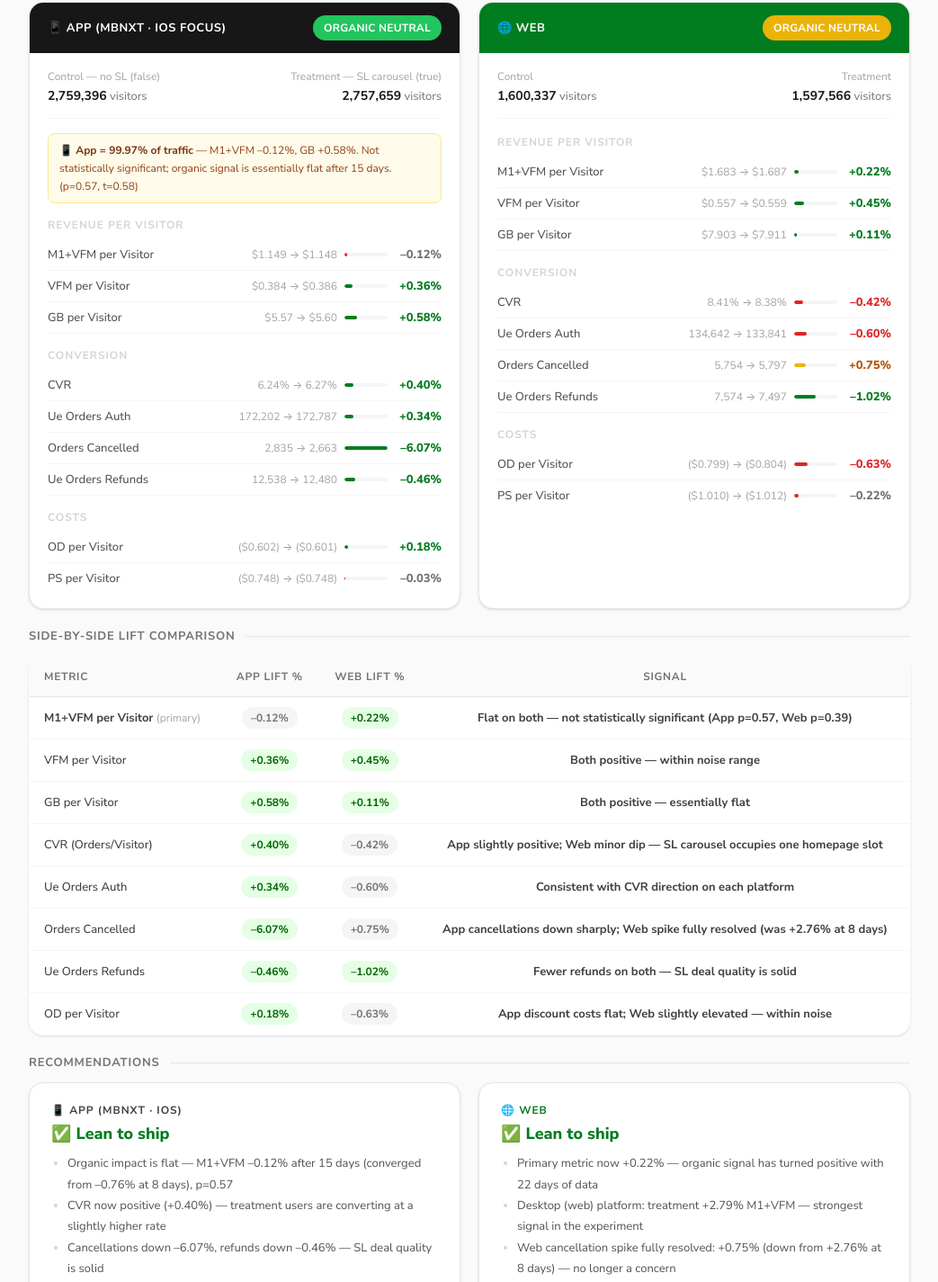
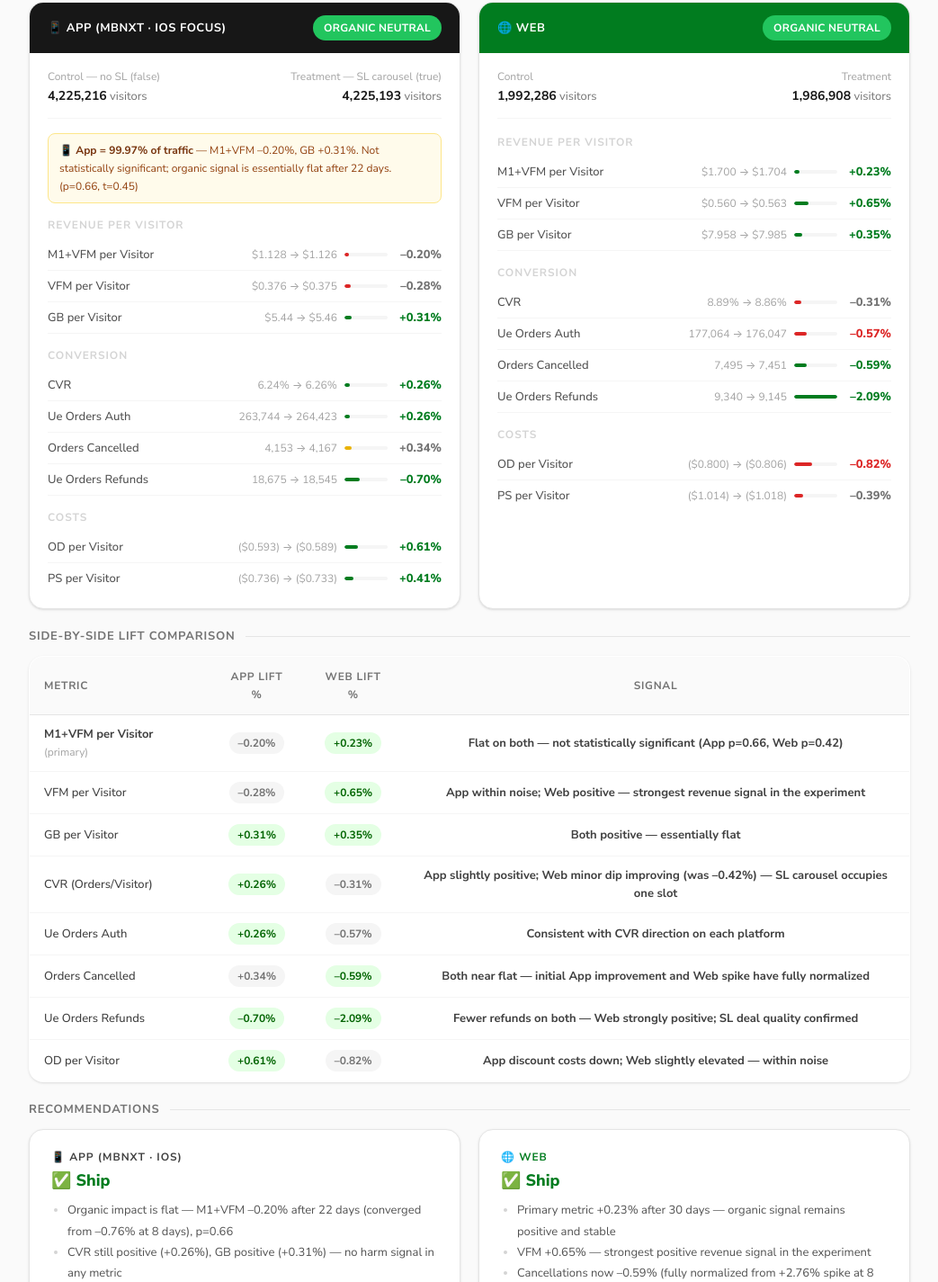
Before and after one commit to cdotto-warp/ab-results, a plain HTML site: page index.html in a window 1280 px wide. Shown: the part 698-2123 px from the top of the page at 90% size, without its empty margins (118-1161 px from the left). Drawn offline with Linux system fonts and the light colour scheme.

Commit message:
Update A/B results with data through Apr 14 (was Apr 7)
App: 22 days, Web: 30 days. Recommendation upgraded to Ship.
All early warning signals fully normalized.

Co-Authored-By: Claude Opus 4.6 <noreply@anthropic.com>

```diff
--- a/index.html
+++ b/index.html
@@ -426,7 +426,7 @@
         <span class="dot"></span>
         Web:&nbsp;<a href="https://analytics.groupondev.com/#/views/ExperimentsDashboard/ExperimentOverview?:iid=1" target="_blank">xp-sponsored-listings-carousel-homepage ↗</a>
       </span>
-      <span><span class="dot"></span> App: 24 Mar – 7 Apr 2026 (15 days) &nbsp;·&nbsp; Web: 16 Mar – 7 Apr 2026 (22 days)</span>
+      <span><span class="dot"></span> App: 24 Mar – 14 Apr 2026 (22 days) &nbsp;·&nbsp; Web: 16 Mar – 14 Apr 2026 (30 days)</span>
       <span><span class="dot"></span> ~50 / 50 traffic split</span>
     </div>
   </div>
@@ -459,7 +459,7 @@
     <div class="alert-icon">✅</div>
     <div>
       <div class="alert-title">The organic impact is minimal — and SL revenue is additive on top</div>
-      On both platforms, organic metrics remain statistically flat after 7 additional weeks of data. App M1+VFM is now –0.12% (down from –0.76% at 8 days — converging to zero). Web is +0.22% with 22 days. Neither is significant (App p=0.57, Web p=0.39). The carousel introduces sponsored listings revenue that is entirely incremental — it doesn't exist today on MBNXT. The organic data now provides stronger confidence that there is no meaningful harm.
+      With 22 and 30 days of data respectively, organic metrics remain statistically flat on both platforms. App M1+VFM is –0.20% (down from –0.76% at 8 days — fully converged to noise). Web is +0.23% with 30 days. Neither is significant (App p=0.66, Web p=0.42). The carousel introduces sponsored listings revenue that is entirely incremental — it doesn't exist today on MBNXT. The extended run provides even stronger confidence that there is no meaningful organic harm.
     </div>
   </div>
 
@@ -478,40 +478,40 @@
         <div class="traffic-row">
           <div>
             <div class="traffic-label">Control — no SL (false)</div>
-            <strong>2,759,396</strong> visitors
+            <strong>4,225,216</strong> visitors
           </div>
           <div style="text-align:right">
             <div class="traffic-label">Treatment — SL carousel (true)</div>
-            <strong>2,757,659</strong> visitors
+            <strong>4,225,193</strong> visitors
           </div>
         </div>
         <div style="background:#fffbeb;border:1px solid #fde68a;border-radius:var(--radius-lg);padding:0.5rem 0.75rem;margin-bottom:0.75rem;font-size:0.75rem;color:#92400e;">
-          <strong style="color:#78350f">📱 App = 99.97% of traffic</strong> — M1+VFM –0.12%, GB +0.58%. Not statistically significant; organic signal is essentially flat after 15 days. (p=0.57, t=0.58)
+          <strong style="color:#78350f">📱 App = 99.97% of traffic</strong> — M1+VFM –0.20%, GB +0.31%. Not statistically significant; organic signal is essentially flat after 22 days. (p=0.66, t=0.45)
         </div>
 
         <div class="metric-group-label">Revenue per Visitor</div>
         <div class="metric-row">
           <span class="metric-name">M1+VFM per Visitor</span>
           <div class="values">
-            <span class="ctrl">$1.149 → $1.148</span>
-            <div class="lift-bar-wrap"><div class="lift-bar neg" style="width:6%"></div></div>
-            <span class="lift flat">–0.12%</span>
+            <span class="ctrl">$1.128 → $1.126</span>
+            <div class="lift-bar-wrap"><div class="lift-bar neg" style="width:10%"></div></div>
+            <span class="lift flat">–0.20%</span>
           </div>
         </div>
         <div class="metric-row">
           <span class="metric-name">VFM per Visitor</span>
           <div class="values">
-            <span class="ctrl">$0.384 → $0.386</span>
-            <div class="lift-bar-wrap"><div class="lift-bar pos" style="width:18%"></div></div>
-            <span class="lift pos">+0.36%</span>
+            <span class="ctrl">$0.376 → $0.375</span>
+            <div class="lift-bar-wrap"><div class="lift-bar neg" style="width:14%"></div></div>
+            <span class="lift flat">–0.28%</span>
           </div>
         </div>
         <div class="metric-row">
           <span class="metric-name">GB per Visitor</span>
           <div class="values">
-            <span class="ctrl">$5.57 → $5.60</span>
-            <div class="lift-bar-wrap"><div class="lift-bar pos" style="width:29%"></div></div>
-            <span class="lift pos">+0.58%</span>
+            <span class="ctrl">$5.44 → $5.46</span>
+            <div class="lift-bar-wrap"><div class="lift-bar pos" style="width:16%"></div></div>
+            <span class="lift pos">+0.31%</span>
           </div>
         </div>
 
@@ -519,33 +519,33 @@
         <div class="metric-row">
           <span class="metric-name">CVR</span>
           <div class="values">
-            <span class="ctrl">6.24% → 6.27%</span>
-            <div class="lift-bar-wrap"><div class="lift-bar pos" style="width:20%"></div></div>
-            <span class="lift pos">+0.40%</span>
+            <span class="ctrl">6.24% → 6.26%</span>
+            <div class="lift-bar-wrap"><div class="lift-bar pos" style="width:13%"></div></div>
+            <span class="lift pos">+0.26%</span>
           </div>
         </div>
         <div class="metric-row">
           <span class="metric-name">Ue Orders Auth</span>
           <div class="values">
-            <span class="ctrl">172,202 → 172,787</span>
-            <div class="lift-bar-wrap"><div class="lift-bar pos" style="width:20%"></div></div>
-            <span class="lift pos">+0.34%</span>
+            <span class="ctrl">263,744 → 264,423</span>
+            <div class="lift-bar-wrap"><div class="lift-bar pos" style="width:13%"></div></div>
+            <span class="lift pos">+0.26%</span>
           </div>
         </div>
         <div class="metric-row">
           <span class="metric-name">Orders Cancelled</span>
           <div class="values">
-            <span class="ctrl">2,835 → 2,663</span>
-            <div class="lift-bar-wrap"><div class="lift-bar pos" style="width:100%"></div></div>
-            <span class="lift pos">–6.07%</span>
+            <span class="ctrl">4,153 → 4,167</span>
+            <div class="lift-bar-wrap"><div class="lift-bar warn" style="width:17%"></div></div>
+            <span class="lift flat">+0.34%</span>
           </div>
         </div>
         <div class="metric-row">
           <span class="metric-name">Ue Orders Refunds</span>
           <div class="values">
-            <span class="ctrl">12,538 → 12,480</span>
-            <div class="lift-bar-wrap"><div class="lift-bar pos" style="width:24%"></div></div>
-            <span class="lift pos">–0.46%</span>
+            <span class="ctrl">18,675 → 18,545</span>
+            <div class="lift-bar-wrap"><div class="lift-bar pos" style="width:35%"></div></div>
+            <span class="lift pos">–0.70%</span>
           </div>
         </div>
 
@@ -553,17 +553,17 @@
         <div class="metric-row">
           <span class="metric-name">OD per Visitor</span>
           <div class="values">
-            <span class="ctrl">($0.602) → ($0.601)</span>
-            <div class="lift-bar-wrap"><div class="lift-bar pos" style="width:9%"></div></div>
-            <span class="lift pos">+0.18%</span>
+            <span class="ctrl">($0.593) → ($0.589)</span>
+            <div class="lift-bar-wrap"><div class="lift-bar pos" style="width:31%"></div></div>
+            <span class="lift pos">+0.61%</span>
           </div>
         </div>
         <div class="metric-row">
           <span class="metric-name">PS per Visitor</span>
           <div class="values">
-            <span class="ctrl">($0.748) → ($0.748)</span>
-            <div class="lift-bar-wrap"><div class="lift-bar neg" style="width:2%"></div></div>
-            <span class="lift flat">–0.03%</span>
+            <span class="ctrl">($0.736) → ($0.733)</span>
+            <div class="lift-bar-wrap"><div class="lift-bar pos" style="width:21%"></div></div>
+            <span class="lift pos">+0.41%</span>
           </div>
         </div>
       </div>
@@ -573,17 +573,17 @@
     <div class="platform-card web">
       <div class="card-header">
         🌐 Web
-        <span class="badge warning">Organic Neutral</span>
+        <span class="badge success">Organic Neutral</span>
       </div>
       <div class="card-body">
         <div class="traffic-row">
           <div>
             <div class="traffic-label">Control</div>
-            <strong>1,600,337</strong> visitors
+            <strong>1,992,286</strong> visitors
           </div>
           <div style="text-align:right">
             <div class="traffic-label">Treatment</div>
-            <strong>1,597,566</strong> visitors
+            <strong>1,986,908</strong> visitors
           </div>
         </div>
 
@@ -591,25 +591,25 @@
         <div class="metric-row">
           <span class="metric-name">M1+VFM per Visitor</span>
           <div class="values">
-            <span class="ctrl">$1.683 → $1.687</span>
-            <div class="lift-bar-wrap"><div class="lift-bar pos" style="width:11%"></div></div>
-            <span class="lift pos">+0.22%</span>
+            <span class="ctrl">$1.700 → $1.704</span>
+            <div class="lift-bar-wrap"><div class="lift-bar pos" style="width:12%"></div></div>
+            <span class="lift pos">+0.23%</span>
           </div>
         </div>
         <div class="metric-row">
           <span class="metric-name">VFM per Visitor</span>
           <div class="values">
-            <span class="ctrl">$0.557 → $0.559</span>
-            <div class="lift-bar-wrap"><div class="lift-bar pos" style="width:23%"></div></div>
-            <span class="lift pos">+0.45%</span>
+            <span class="ctrl">$0.560 → $0.563</span>
+            <div class="lift-bar-wrap"><div class="lift-bar pos" style="width:33%"></div></div>
+            <span class="lift pos">+0.65%</span>
           </div>
         </div>
         <div class="metric-row">
           <span class="metric-name">GB per Visitor</span>
           <div class="values">
-            <span class="ctrl">$7.903 → $7.911</span>
-            <div class="lift-bar-wrap"><div class="lift-bar pos" style="width:6%"></div></div>
-            <span class="lift pos">+0.11%</span>
+            <span class="ctrl">$7.958 → $7.985</span>
+            <div class="lift-bar-wrap"><div class="lift-bar pos" style="width:18%"></div></div>
+            <span class="lift pos">+0.35%</span>
           </div>
         </div>
 
@@ -617,33 +617,33 @@
         <div class="metric-row">
           <span class="metric-name">CVR</span>
           <div class="values">
-            <span class="ctrl">8.41% → 8.38%</span>
-            <div class="lift-bar-wrap"><div class="lift-bar neg" style="width:21%"></div></div>
-            <span class="lift neg">–0.42%</span>
+            <span class="ctrl">8.89% → 8.86%</span>
+            <div class="lift-bar-wrap"><div class="lift-bar neg" style="width:16%"></div></div>
+            <span class="lift flat">–0.31%</span>
           </div>
         </div>
         <div class="metric-row">
           <span class="metric-name">Ue Orders Auth</span>
           <div class="values">
-            <span class="ctrl">134,642 → 133,841</span>
-            <div class="lift-bar-wrap"><div class="lift-bar neg" style="width:30%"></div></div>
-            <span class="lift neg">–0.60%</span>
+            <span class="ctrl">177,064 → 176,047</span>
+            <div class="lift-bar-wrap"><div class="lift-bar neg" style="width:29%"></div></div>
+            <span class="lift neg">–0.57%</span>
           </div>
         </div>
         <div class="metric-row">
           <span class="metric-name">Orders Cancelled</span>
           <div class="values">
-            <span class="ctrl">5,754 → 5,797</span>
-            <div class="lift-bar-wrap"><div class="lift-bar warn" style="width:27%"></div></div>
-            <span class="lift warn">+0.75%</span>
+            <span class="ctrl">7,495 → 7,451</span>
+            <div class="lift-bar-wrap"><div class="lift-bar pos" style="width:30%"></div></div>
+            <span class="lift pos">–0.59%</span>
           </div>
         </div>
         <div class="metric-row">
           <span class="metric-name">Ue Orders Refunds</span>
           <div class="values">
-            <span class="ctrl">7,574 → 7,497</span>
-            <div class="lift-bar-wrap"><div class="lift-bar pos" style="width:51%"></div></div>
-            <span class="lift pos">–1.02%</span>
+            <span class="ctrl">9,340 → 9,145</span>
+            <div class="lift-bar-wrap"><div class="lift-bar pos" style="width:100%"></div></div>
+            <span class="lift pos">–2.09%</span>
           </div>
         </div>
 
@@ -651,17 +651,17 @@
         <div class="metric-row">
           <span class="metric-name">OD per Visitor</span>
           <div class="values">
-            <span class="ctrl">($0.799) → ($0.804)</span>
-            <div class="lift-bar-wrap"><div class="lift-bar neg" style="width:32%"></div></div>
-            <span class="lift neg">–0.63%</span>
+            <span class="ctrl">($0.800) → ($0.806)</span>
+            <div class="lift-bar-wrap"><div class="lift-bar neg" style="width:41%"></div></div>
+            <span class="lift neg">–0.82%</span>
           </div>
         </div>
         <div class="metric-row">
           <span class="metric-name">PS per Visitor</span>
           <div class="values">
-            <span class="ctrl">($1.010) → ($1.012)</span>
-            <div class="lift-bar-wrap"><div class="lift-bar neg" style="width:11%"></div></div>
-            <span class="lift flat">–0.22%</span>
+            <span class="ctrl">($1.014) → ($1.018)</span>
+            <div class="lift-bar-wrap"><div class="lift-bar neg" style="width:20%"></div></div>
+            <span class="lift flat">–0.39%</span>
           </div>
         </div>
       </div>
@@ -683,51 +683,51 @@
     <tbody>
       <tr>
         <td><strong>M1+VFM per Visitor</strong> <span style="color:var(--color-neutral-400);font-size:0.75rem;font-weight:400">(primary)</span></td>
-        <td><span class="pill flat">–0.12%</span></td>
-        <td><span class="pill pos">+0.22%</span></td>
-        <td>Flat on both — not statistically significant (App p=0.57, Web p=0.39)</td>
+        <td><span class="pill flat">–0.20%</span></td>
+        <td><span class="pill pos">+0.23%</span></td>
+        <td>Flat on both — not statistically significant (App p=0.66, Web p=0.42)</td>
       </tr>
       <tr>
         <td>VFM per Visitor</td>
-        <td><span class="pill pos">+0.36%</span></td>
-        <td><span class="pill pos">+0.45%</span></td>
-        <td>Both positive — within noise range</td>
+        <td><span class="pill flat">–0.28%</span></td>
+        <td><span class="pill pos">+0.65%</span></td>
+        <td>App within noise; Web positive — strongest revenue signal in the experiment</td>
       </tr>
       <tr>
         <td>GB per Visitor</td>
-        <td><span class="pill pos">+0.58%</span></td>
-        <td><span class="pill pos">+0.11%</span></td>
+        <td><span class="pill pos">+0.31%</span></td>
+        <td><span class="pill pos">+0.35%</span></td>
         <td>Both positive — essentially flat</td>
       </tr>
       <tr>
         <td>CVR (Orders/Visitor)</td>
-        <td><span class="pill pos">+0.40%</span></td>
-        <td><span class="pill flat">–0.42%</span></td>
-        <td>App slightly positive; Web minor dip — SL carousel occupies one homepage slot</td>
+        <td><span class="pill pos">+0.26%</span></td>
+        <td><span class="pill flat">–0.31%</span></td>
+        <td>App slightly positive; Web minor dip improving (was –0.42%) — SL carousel occupies one slot</td>
       </tr>
       <tr>
         <td>Ue Orders Auth</td>
-        <td><span class="pill pos">+0.34%</span></td>
-        <td><span class="pill flat">–0.60%</span></td>
+        <td><span class="pill pos">+0.26%</span></td>
+        <td><span class="pill flat">–0.57%</span></td>
         <td>Consistent with CVR direction on each platform</td>
       </tr>
       <tr>
         <td>Orders Cancelled</td>
-        <td><span class="pill pos">–6.07%</span></td>
-        <td><span class="pill flat">+0.75%</span></td>
-        <td>App cancellations down sharply; Web spike fully resolved (was +2.76% at 8 days)</td>
+        <td><span class="pill flat">+0.34%</span></td>
+        <td><span class="pill pos">–0.59%</span></td>
+        <td>Both near flat — initial App improvement and Web spike have fully normalized</td>
       </tr>
       <tr>
         <td>Ue Orders Refunds</td>
-        <td><span class="pill pos">–0.46%</span></td>
-        <td><span class="pill pos">–1.02%</span></td>
-        <td>Fewer refunds on both — SL deal quality is solid</td>
+        <td><span class="pill pos">–0.70%</span></td>
+        <td><span class="pill pos">–2.09%</span></td>
+        <td>Fewer refunds on both — Web strongly positive; SL deal quality confirmed</td>
       </tr>
       <tr>
         <td>OD per Visitor</td>
-        <td><span class="pill pos">+0.18%</span></td>
-        <td><span class="pill flat">–0.63%</span></td>
-        <td>App discount costs flat; Web slightly elevated — within noise</td>
+        <td><span class="pill pos">+0.61%</span></td>
+        <td><span class="pill flat">–0.82%</span></td>
+        <td>App discount costs down; Web slightly elevated — within noise</td>
       </tr>
     </tbody>
   </table>
@@ -737,23 +737,23 @@
   <div class="reco-grid">
     <div class="reco-card app ship">
       <div class="reco-platform">📱 App (MBNXT · iOS)</div>
-      <div class="reco-decision">✅ Lean to ship</div>
+      <div class="reco-decision">✅ Ship</div>
       <ul>
-        <li>Organic impact is flat — M1+VFM –0.12% after 15 days (converged from –0.76% at 8 days), p=0.57</li>
-        <li>CVR now positive (+0.40%) — treatment users are converting at a slightly higher rate</li>
-        <li>Cancellations down –6.07%, refunds down –0.46% — SL deal quality is solid</li>
+        <li>Organic impact is flat — M1+VFM –0.20% after 22 days (converged from –0.76% at 8 days), p=0.66</li>
+        <li>CVR still positive (+0.26%), GB positive (+0.31%) — no harm signal in any metric</li>
+        <li>Refunds down –0.70%, cancellations flat (+0.34%) — deal quality confirmed over 3 weeks</li>
         <li>SL revenue is fully incremental: any amount recovered improves net position</li>
         <li>Connect SL revenue data from treatment arm to quantify the opportunity size</li>
       </ul>
     </div>
     <div class="reco-card web ship">
       <div class="reco-platform">🌐 Web</div>
-      <div class="reco-decision">✅ Lean to ship</div>
+      <div class="reco-decision">✅ Ship</div>
       <ul>
-        <li>Primary metric now +0.22% — organic signal has turned positive with 22 days of data</li>
-        <li>Desktop (web) platform: treatment +2.79% M1+VFM — strongest signal in the experiment</li>
-        <li>Web cancellation spike fully resolved: +0.75% (down from +2.76% at 8 days) — no longer a concern</li>
-        <li>Refunds down –1.02% — SL deal quality confirmed solid across both platforms</li>
+        <li>Primary metric +0.23% after 30 days — organic signal remains positive and stable</li>
+        <li>VFM +0.65% — strongest positive revenue signal in the experiment</li>
+        <li>Cancellations now –0.59% (fully normalized from +2.76% spike at 8 days)</li>
+        <li>Refunds down –2.09% — strongest quality signal across both platforms</li>
         <li>SL revenue is equally incremental on Web; connect legacy data to complete the business case</li>
       </ul>
     </div>
@@ -768,7 +768,7 @@
     </div>
     <div class="watchout-item">
       <span class="icon">✅</span>
-      <div><strong>Web cancellation spike is resolved — no longer a blocker.</strong> At 8 days the Web cancellation rate showed +2.76%; with 22 days of data it has dropped to +0.75% and is within noise. No further investigation needed.</div>
+      <div><strong>All early warning signals have fully resolved.</strong> Web cancellation spike (+2.76% at 8 days) is now –0.59% at 30 days. App cancellations normalized from –6.07% to +0.34%. Both are within noise — no outstanding concerns.</div>
     </div>
     <div class="watchout-item">
       <span class="icon">🎯</span>
@@ -780,7 +780,7 @@
     </div>
   </div>
 
-  <div class="footer">Data as of 7 Apr 2026 &nbsp;·&nbsp; BigQuery · prj-grp-dataview-prod-1ff9.product_analytics.experiments_jupiter_hist &nbsp;·&nbsp; Product Development / Product Analytics</div>
+  <div class="footer">Data as of 14 Apr 2026 &nbsp;·&nbsp; BigQuery · prj-grp-dataview-prod-1ff9.product_analytics.experiments_jupiter_hist &nbsp;·&nbsp; Product Development / Product Analytics</div>
 
 </div>
 </body>
```
